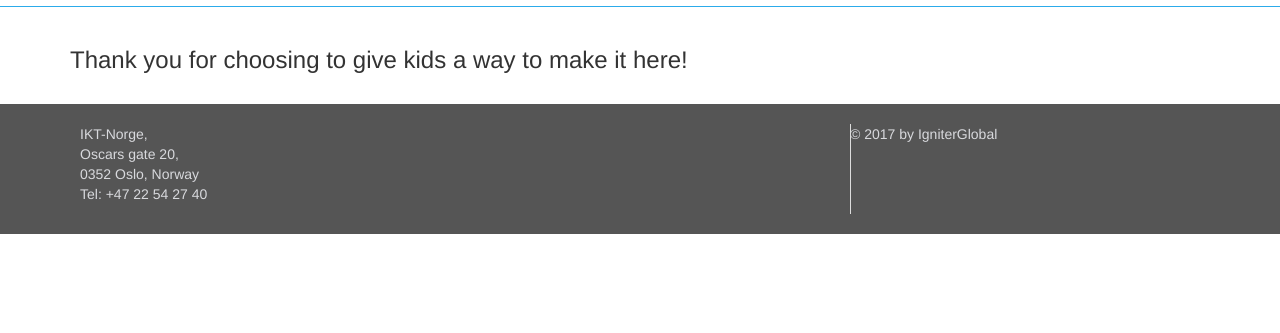
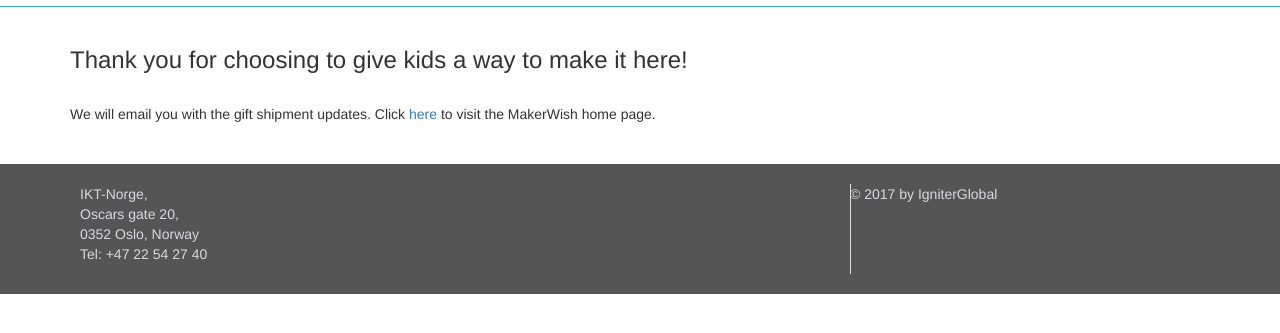
Before and after one commit to igniterspace/makerwish, a website: page web/success.html in a window 1280 px wide. Shown: the part 103-436 px from the top of the page. Drawn offline with nearby package versions, Linux system fonts and the light colour scheme.

Commit message:
changes success page

```diff
--- a/web/success.html
+++ b/web/success.html
@@ -22,12 +22,14 @@
 	<div class="container">
 
 	<h3>Thank you for choosing to give kids a way to make it here!</h3>	</br>
+	We will email you with the gift shipment updates.
+	Click <a href="http://iktnorge.makerwish.org/">here</a> to visit the MakerWish home page.
 
 	<div class="container">
 		<form>
 		</form>
 	</div>
-
+	<br><br>
 
 	</div>
 
```
Also changed, not shown: web/step4.html (+3 -1 lines).
